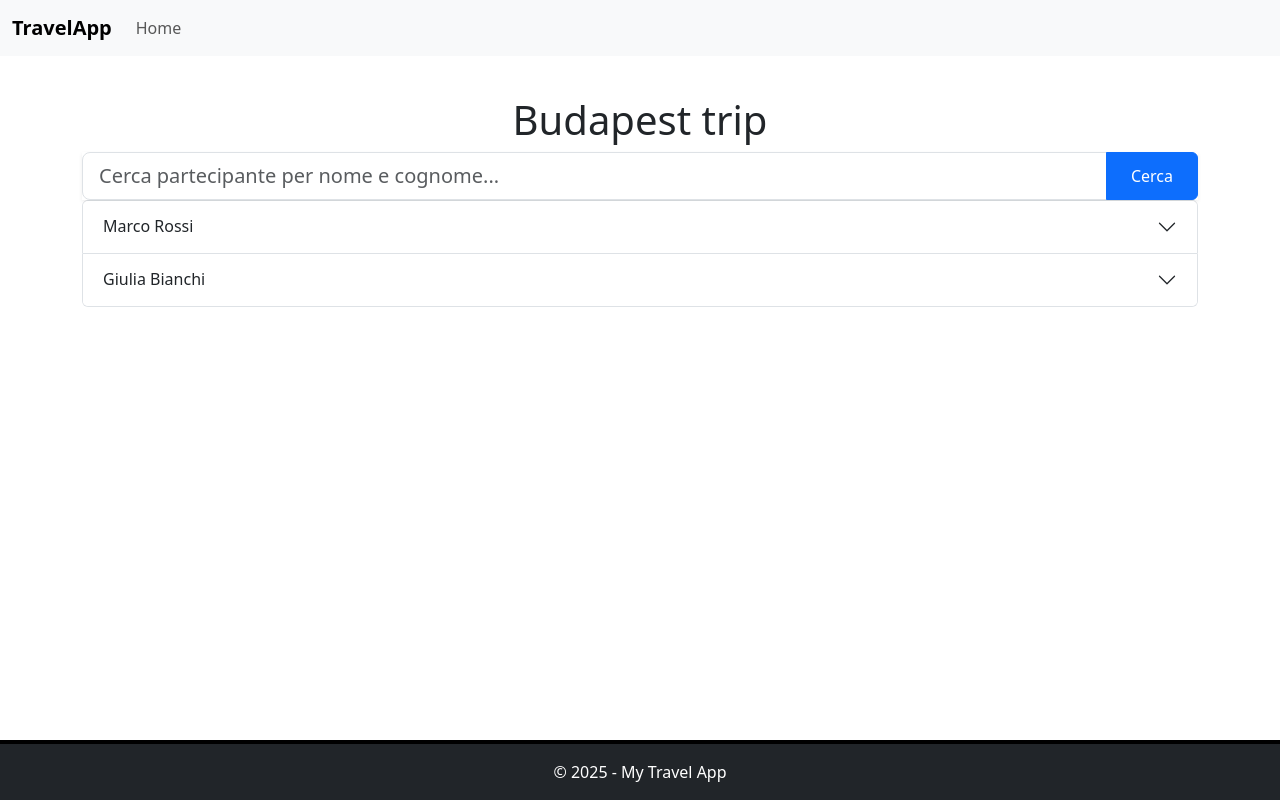
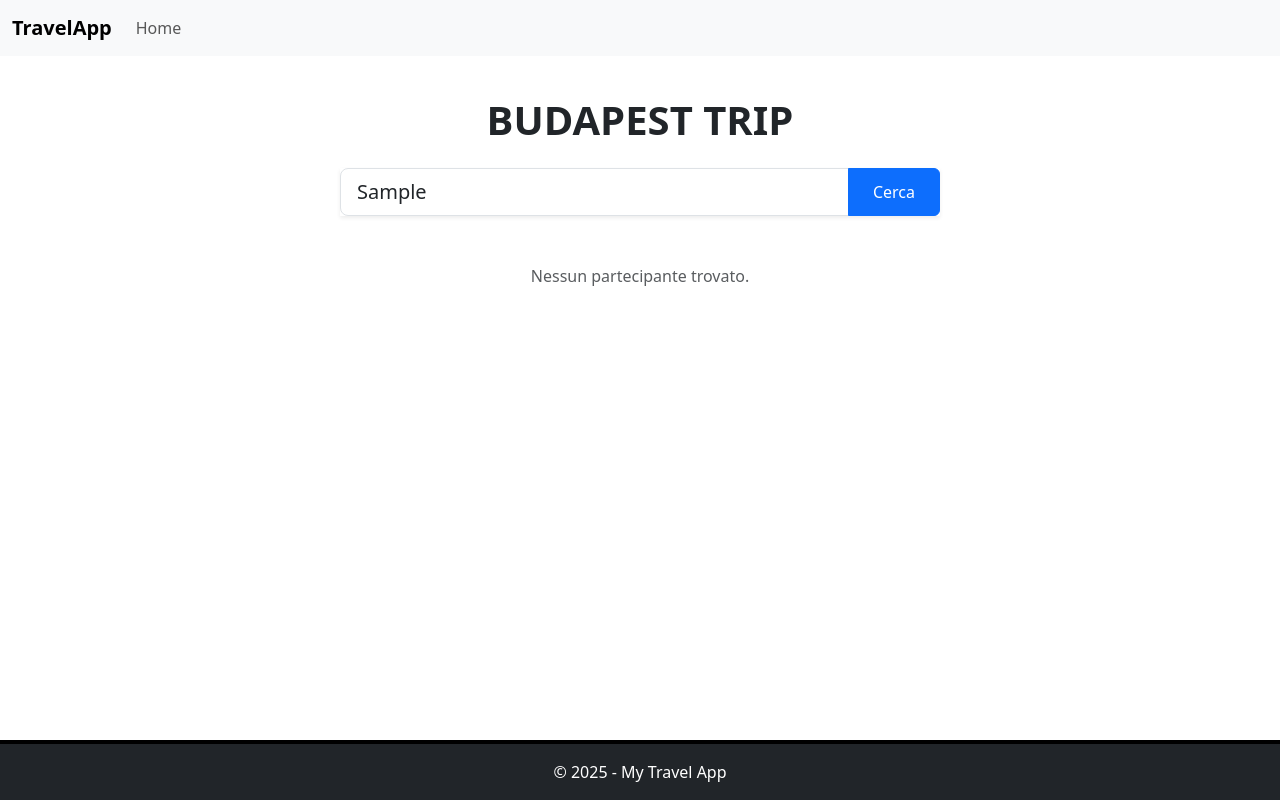
Before and after one commit to JuriPatacchiola/sst-prototipo-webapp, a React (Vite) app: page /detail/1 in a window 1280 px wide. Both pictures are taken after typing "Sample" into the empty fields and a click on the button "Cerca". Built offline with nearby package versions, Linux system fonts and the light colour scheme.

Commit message:
add all element and corect sistem for the search bar

```diff
--- a/src/components/SearchBar.jsx
+++ b/src/components/SearchBar.jsx
@@ -1,39 +1,29 @@
 import { useState } from "react";
 
 const SearchBar = ({ users, onSearchResults }) => {
-
-    const [searchTerm, setSearchTerm] = useState('')
+    const [searchTerm, setSearchTerm] = useState('');
 
     const handleSearch = (e) => {
+        e.preventDefault();
 
-        e.preventDefault()
+        const value = searchTerm.toLowerCase().trim();
 
-        const value = searchTerm.toLowerCase()
-        setSearchTerm(value)
+        if (value === '') {
 
-        if (value.trim() === '') {
-            // se la barra di ricerca è vuota, mostro tutti i partecipanti
-            onSearchResults(users)
-            return
+            onSearchResults(users);
+            return;
         }
 
-        // filtro gli utenti
-        const term = value.toLowerCase()
         const results = users.filter(user => {
-            const fullName = `${user.first_name} ${user.last_name}`.toLowerCase()
-            return fullName.includes(term)
-        })
+            const fullName = `${user.first_name} ${user.last_name}`.toLowerCase();
+            return fullName.includes(value);
+        });
 
-        onSearchResults(results)
 
-        const clearSearch = () => {
-            onSearchResults(users)
-        }
-        setSearchTerm('')
+        onSearchResults(results);
 
-        console.log(users);
 
-    }
+    };
 
     return (
         <form onSubmit={handleSearch} className="w-100">
@@ -51,7 +41,7 @@ const SearchBar = ({ users, onSearchResults }) => {
                 </button>
             </div>
         </form>
-    )
-}
+    );
+};
 
 export default SearchBar;
--- a/src/pages/DetailTravel.jsx
+++ b/src/pages/DetailTravel.jsx
@@ -5,7 +5,7 @@ import { useTravels } from "../contexts/TravelsContext";
 import users from "../data/users";
 
 export default function DetailTravel() {
-    const { id } = useParams(); // ottengo id dall'URL
+    const { id } = useParams();
 
     const travelId = Number(id);
     const travelUsers = users.filter((user) => user.travel_id === travelId);
@@ -13,56 +13,51 @@ export default function DetailTravel() {
     const { list } = useTravels();
     const travelName = list.find((current) => current.id === travelId);
 
-    // stato iniziale: mostro tutti gli utenti già filtrati per il singolo viaggio
     const [displayedUsers, setDisplayedUsers] = useState(travelUsers);
 
     return (
         <div className="container pt-5 pb-5 my-5">
+            <h1 className="text-center mb-4 fw-bold text-uppercase">
+                {travelName?.destination} trip
+            </h1>
 
-            <h1 className="d-flex justify-content-center">
-                {travelName.destination} trip
-            </h1>
-            <SearchBar users={displayedUsers} onSearchResults={setDisplayedUsers} />
+            <div className="d-flex justify-content-center mb-5">
+                <div className="w-100" style={{ maxWidth: "600px" }}>
+                    <SearchBar users={travelUsers} onSearchResults={setDisplayedUsers} />
+                </div>
+            </div>
+
             <div className="accordion" id="accordionExample">
-                {travelUsers.map((user, i) => (
+                {displayedUsers.map((user) => (
                     <div key={user.id} className="accordion-item">
                         <h2 className="accordion-header">
                             <button
                                 className="accordion-button collapsed"
                                 type="button"
                                 data-bs-toggle="collapse"
-                                data-bs-target={`#collapse-${i}`}
+                                data-bs-target={`#collapse-${user.id}`}
                                 aria-expanded="false"
-                                aria-controls={`#collapse-${i}`}
-                            >
+                                aria-controls={`collapse-${user.id}`}>
                                 {user.first_name} {user.last_name}
                             </button>
                         </h2>
                         <div
-                            id={`collapse-${i}`}
+                            id={`collapse-${user.id}`}
                             className="accordion-collapse collapse"
-                            data-bs-parent='#accordionExample'
-                        >
+                            data-bs-parent="#accordionExample">
                             <div className="accordion-body">
-                                <ul className="list-group list-group-flush">
-                                    <li className="list-group-item d-flex justify-content-between align-items-center">
-                                        <strong>Email:</strong>
-                                        <span className="text-secondary">{user.email}</span>
-                                    </li>
-                                    <li className="list-group-item d-flex justify-content-between align-items-center">
-                                        <strong>Codice ID:</strong>
-                                        <span className="badge bg-light text-dark border">{user.id_code}</span>
-                                    </li>
-                                    <li className="list-group-item d-flex justify-content-between align-items-center">
-                                        <strong>Telefono:</strong>
-                                        <span className="text-secondary">{user.phone}</span>
-                                    </li>
-                                </ul>
+                                <div className="mb-2"><strong>Email:</strong> {user.email}</div>
+                                <div className="mb-2"><strong>ID Code:</strong> <code>{user.id_code}</code></div>
+                                <div><strong>Phone:</strong> {user.phone}</div>
                             </div>
                         </div>
                     </div>
                 ))}
             </div>
+
+            {displayedUsers.length === 0 && (
+                <p className="text-center mt-4 text-muted">Nessun partecipante trovato.</p>
+            )}
         </div>
     );
 }
```
